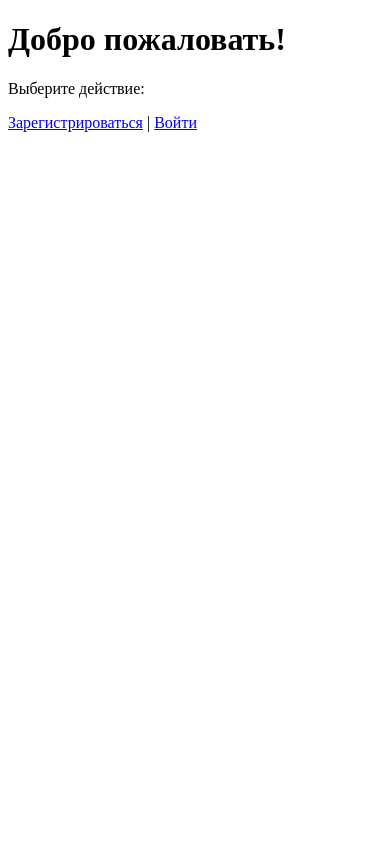
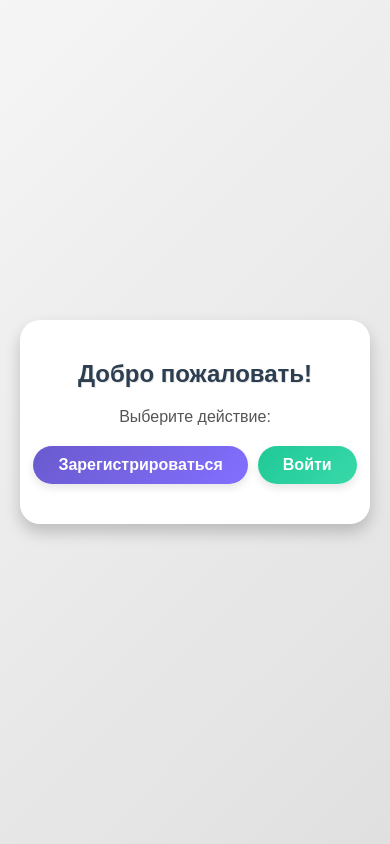
Before and after one commit to chagrygoris/aerotrans, a FastAPI app: page / in a window 390 px wide. Run offline with FastAPI, Linux system fonts and the light colour scheme.

Commit message:
add style

```diff
--- a/main.py
+++ b/main.py
@@ -2,6 +2,7 @@ import logging
 from fastapi import FastAPI, Form, Request, Query
 from fastapi.responses import HTMLResponse, RedirectResponse
 from fastapi.templating import Jinja2Templates
+from fastapi.staticfiles import StaticFiles
 import bcrypt
 import base64
 import os
@@ -27,6 +28,8 @@ templates = Jinja2Templates(directory=os.path.join(os.path.dirname(__file__), "t
 
 app.add_middleware(SessionMiddleware, secret_key="your-secret-key")  # type: ignore
 SessionLocal = sessionmaker(autocommit=False, autoflush=False)
+
+app.mount("/static", StaticFiles(directory="static"), name="static")
 
 
 class UserRequest(BaseModel):
--- /dev/null
+++ b/static/style/style.css
@@ -0,0 +1,275 @@
+
+body {
+    margin: 0;
+    padding: 0;
+    display: flex;
+    justify-content: center;
+    align-items: center;
+    height: 100vh;
+    background: linear-gradient(135deg, #f5f5f5, #e0e0e0);
+    font-family: 'Roboto', Arial, sans-serif;
+}
+
+.container {
+    text-align: center;
+    background-color: #ffffff;
+    padding: 40px 30px;
+    border-radius: 20px;
+    box-shadow: 0 8px 16px rgba(0, 0, 0, 0.2);
+    width: 350px;
+    max-width: 90%;
+}
+
+h1 {
+    margin: 0;
+    font-size: 26px;
+    color: #2c3e50;
+    font-weight: 700;
+    margin-bottom: 20px;
+    text-shadow: 1px 1px rgba(0, 0, 0, 0.1);
+}
+
+p {
+    margin: 10px 0 20px;
+    color: #555;
+    font-size: 16px;
+}
+
+.actions {
+    display: flex;
+    justify-content: center;
+    gap: 10px;
+}
+
+.button {
+    padding: 10px 25px;
+    font-size: 16px;
+    font-weight: 600;
+    border: none;
+    border-radius: 30px;
+    cursor: pointer;
+    text-decoration: none;
+    transition: all 0.3s;
+    box-shadow: 0 4px 8px rgba(0, 0, 0, 0.1);
+    color: white;
+}
+
+.button:nth-child(1) {
+    background: linear-gradient(135deg, #6a5acd, #836fff);
+}
+
+.button:nth-child(1):hover {
+    background: linear-gradient(135deg, #836fff, #6a5acd);
+    transform: translateY(-2px);
+}
+
+.button:nth-child(2) {
+    background: linear-gradient(135deg, #20c997, #38d9a9);
+}
+
+.button:nth-child(2):hover {
+    background: linear-gradient(135deg, #38d9a9, #20c997);
+    transform: translateY(-2px);
+}
+
+form {
+    display: flex;
+    flex-direction: column;
+    gap: 15px;
+    text-align: left;
+    width: 100%;
+}
+
+label {
+    font-size: 16px;
+    color: #555;
+}
+
+input {
+    width: 85%;
+    padding: 10px;
+    border: 2px solid #dfe9f3;
+    border-radius: 5px;
+    font-size: 16px;
+    transition: border-color 0.3s ease;
+}
+
+input:focus {
+    border-color: #6a5acd;
+    outline: none;
+}
+
+button {
+    width: 85%;
+    padding: 10px;
+    font-size: 16px;
+    font-weight: 600;
+    color: white;
+    background-color: #6a5acd;
+    border: none;
+    border-radius: 5px;
+    cursor: pointer;
+    transition: background-color 0.3s ease, transform 0.2s ease;
+}
+
+button:hover {
+    background-color: #836fff;
+    transform: translateY(-1px);
+}
+
+button:active {
+    transform: translateY(0);
+}
+
+/* Ошибка */
+div[style="color: red;"] {
+    color: #e74c3c;
+    text-align: center;
+    font-size: 14px;
+    margin-bottom: 15px;
+}
+
+.button-container {
+    display: flex;
+    justify-content: center;
+    width: 100%;
+    margin-top: 15px;
+}
+
+button {
+    width: 85%;
+    padding: 10px;
+    font-size: 16px;
+    font-weight: bold;
+    color: white;
+    background-color: #6a5acd;
+    border: none;
+    border-radius: 5px;
+    cursor: pointer;
+    transition: background-color 0.3s ease, transform 0.2s ease;
+}
+
+button:hover {
+    background-color: #836fff;
+    transform: translateY(-1px);
+}
+
+.button-container a {
+   text-decoration: none;
+   color: #6a5acd;
+}
+
+@media (max-width: 768px) {
+    button {
+        width: 100%;
+    }
+}
+
+* {
+    box-sizing: border-box;
+    margin: 0;
+    padding: 0;
+}
+
+body {
+    font-family: Arial, sans-serif;
+    background-color: #f4f4f4;
+    color: #333;
+}
+
+.header {
+    background-color: #4da3f8;
+    color: white;
+    display: flex;
+    justify-content: space-between;
+    align-items: center;
+    padding: 20px 30px;
+}
+
+h1 {
+    font-size: 24px;
+}
+
+.new-search-button {
+    background-color: white;
+    color: #4da3f8;
+    padding: 10px 15px;
+    border: none;
+    border-radius: 5px;
+    text-decoration: none;
+    font-weight: bold;
+    transition: background-color 0.3s, color 0.3s;
+}
+
+.new-search-button:hover {
+    background-color: #a3c1ff;
+}
+
+.main-content {
+    display: flex;
+    justify-content: center;
+    padding: 20px;
+}
+
+.results {
+    display: grid;
+    grid-template-columns: repeat(auto-fill, minmax(300px, 1fr));
+    gap: 20px;
+    max-width: 1200px;
+    margin: 0 auto;
+}
+
+.result-card {
+    background-color: white;
+    padding: 15px;
+    border-radius: 8px;
+    box-shadow: 0 2px 10px rgba(0, 0, 0, 0.1);
+}
+
+.result-card h2 {
+    font-size: 20px;
+    margin-bottom: 10px;
+}
+
+.add-to-cart {
+    background-color: #4da3f8;
+    color: white;
+    border: none;
+    padding: 10px;
+    border-radius: 5px;
+    cursor: pointer;
+}
+
+.add-to-cart:hover {
+    background-color: #3b8bc9;
+}
+
+.no-results {
+    text-align: center;
+    padding: 20px;
+}
+
+.retry-link {
+    text-decoration: none;
+    color: #4da3f8;
+    font-weight: bold;
+}
+
+.retry-link:hover {
+    text-decoration: underline;
+}
+
+
+
+#cart-items ul {
+    list-style: none;
+    padding: 0;
+}
+
+.cart-item {
+    background: #f9f9f9;
+    padding: 10px;
+    margin-bottom: 10px;
+    border-radius: 5px;
+    box-shadow: 0 2px 5px rgba(0, 0, 0, 0.1);
+}
--- a/templates/home.html
+++ b/templates/home.html
@@ -1,19 +1,29 @@
 <!DOCTYPE html>
-<html>
+<html lang="ru">
 <head>
+    <meta charset="UTF-8">
+    <meta name="viewport" content="width=device-width, initial-scale=1.0">
     <title>Главная страница</title>
+    <!-- Подключение стилей -->
+    <link rel="stylesheet" href="/static/style/style.css">
 </head>
 <body>
+    <div class="container">
         {% if user_name %}
             <h1>Привет, {{ user_name }}!</h1>
             <p>Вы уже вошли в систему.</p>
-        <a href="/search">Перейти к поиску</a> |
-        <a href="/logout">Выйти</a>
+            <div class="actions">
+                <a href="/search" class="button">Перейти к поиску</a>
+                <a href="/logout" class="button">Выйти</a>
+            </div>
         {% else %}
             <h1>Добро пожаловать!</h1>
             <p>Выберите действие:</p>
-        <a href="/sign_up">Зарегистрироваться</a> |
-        <a href="/login">Войти</a>
+            <div class="actions">
+                <a href="/sign_up" class="button">Зарегистрироваться</a>
+                <a href="/login" class="button">Войти</a>
+            </div>
         {% endif %}
+    </div>
 </body>
 </html>
```
Also changed, not shown: templates/cart.html (+9 -6 lines), templates/form.html (+6 -3 lines), templates/login.html (+9 -4 lines), templates/search_form.html (+12 -7 lines), templates/search_results.html (+103 -9 lines), templates/telegram_widget.html (+10 -7 lines). Lines whose indentation alone changed are shown as unchanged.
